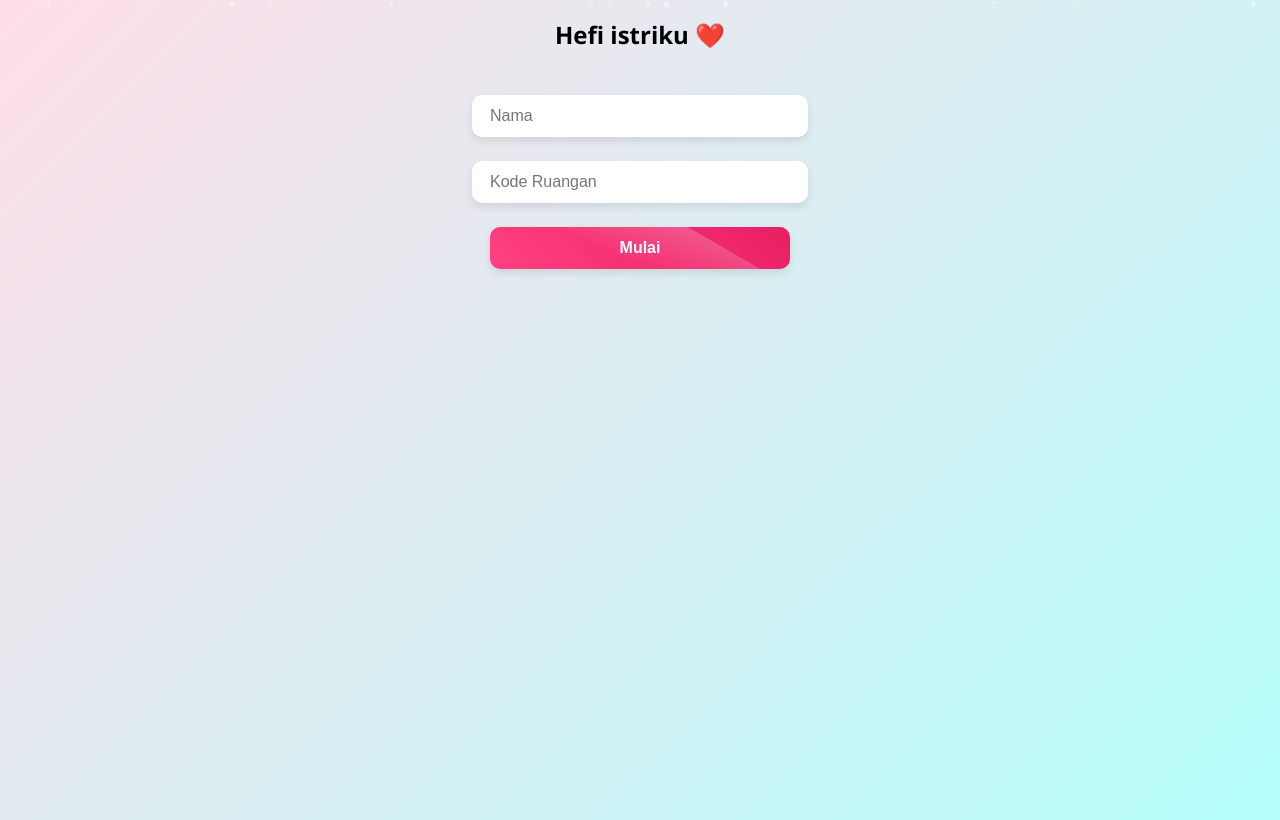
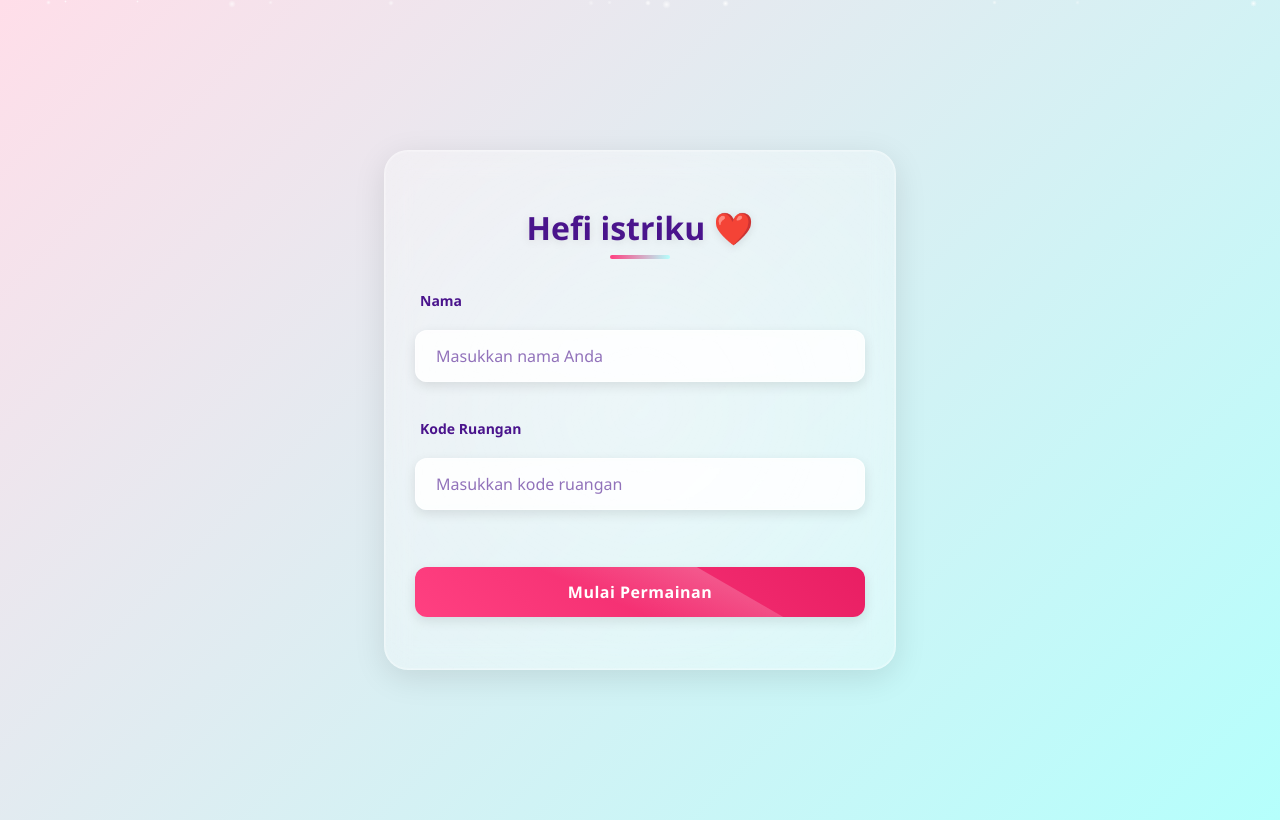
Before and after one commit to moeisa2/Patrick-, a plain HTML site: page index.html in a window 1280 px wide. Drawn offline with Linux system fonts and the light colour scheme.

Commit message:
Add files via upload

```diff
--- a/index.html
+++ b/index.html
@@ -15,6 +15,12 @@
       --shadow-color: rgba(0, 0, 0, 0.1);
       --winning-cell-glow: 0 0 15px 5px;
       --grid-size: 15;
+
+      /* New glassmorphism variables */
+      --glass-bg: rgba(255, 255, 255, 0.25);
+      --glass-border: rgba(255, 255, 255, 0.4);
+      --glass-shadow: 0 8px 32px rgba(0, 0, 0, 0.1);
+      --glass-blur: blur(12px);
     }
 
     body {
@@ -27,9 +33,95 @@
       perspective: 1000px;
       overflow-x: hidden;
       transition: background 1s ease;
+      display: flex;
+      align-items: center;
+      justify-content: center;
     }
 
-    .login, .game {
+    /* Enhanced login page with glassmorphism design */
+    .login {
+      background: var(--glass-bg);
+      backdrop-filter: var(--glass-blur);
+      -webkit-backdrop-filter: var(--glass-blur);
+      border-radius: 24px;
+      border: 1px solid var(--glass-border);
+      box-shadow: var(--glass-shadow),
+                  0 0 0 1px rgba(255, 255, 255, 0.2) inset;
+      padding: 40px 30px;
+      width: 90%;
+      max-width: 450px;
+      margin: 20px auto;
+      animation: fadeInScale 0.8s cubic-bezier(0.22, 1, 0.36, 1);
+      transform-style: preserve-3d;
+      position: relative;
+      overflow: hidden;
+    }
+
+    .login::before {
+      content: '';
+      position: absolute;
+      top: -50%;
+      left: -50%;
+      width: 200%;
+      height: 200%;
+      background: radial-gradient(circle, rgba(255, 255, 255, 0.3) 0%, rgba(255, 255, 255, 0) 70%);
+      z-index: -1;
+      animation: rotate 15s linear infinite;
+    }
+
+    @keyframes rotate {
+      0% { transform: rotate(0deg); }
+      100% { transform: rotate(360deg); }
+    }
+
+    @keyframes fadeInScale {
+      from {
+        opacity: 0;
+        transform: translateY(30px) scale(0.95) rotateX(10deg);
+      }
+      to {
+        opacity: 1;
+        transform: translateY(0) scale(1) rotateX(0);
+      }
+    }
+
+    .login h2 {
+      color: #4a148c;
+      margin-bottom: 30px;
+      font-size: 32px;
+      text-shadow: 0 2px 10px rgba(0, 0, 0, 0.1);
+      position: relative;
+      display: inline-block;
+    }
+
+    .login h2::after {
+      content: '';
+      position: absolute;
+      bottom: -10px;
+      left: 50%;
+      transform: translateX(-50%);
+      width: 60px;
+      height: 4px;
+      background: linear-gradient(90deg, var(--heart-color), var(--star-color));
+      border-radius: 2px;
+    }
+
+    .login-input-group {
+      margin-bottom: 25px;
+      position: relative;
+    }
+
+    .login-input-group label {
+      display: block;
+      text-align: left;
+      margin-bottom: 8px;
+      color: #4a148c;
+      font-weight: 600;
+      font-size: 14px;
+      padding-left: 5px;
+    }
+
+    .game {
       display: none;
       margin: 15px auto;
       max-width: 650px;
@@ -243,23 +335,39 @@
       100% { transform: scale(1.05); }
     }
 
+    /* Enhanced input and button styles for glassmorphism */
     input, button {
-      padding: 12px 18px;
-      margin: 12px;
+      padding: 14px 20px;
+      margin: 12px 0;
       font-size: 16px;
-      border-radius: 10px;
+      border-radius: 12px;
       border: none;
-      box-shadow: 0 4px 8px var(--shadow-color);
-      width: 80%;
-      max-width: 300px;
+      box-shadow: 0 4px 12px rgba(0, 0, 0, 0.1);
+      width: 100%;
+      max-width: 100%;
       transition: all 0.3s ease;
+      box-sizing: border-box;
+      font-family: 'Segoe UI', Tahoma, Geneva, Verdana, sans-serif;
+    }
+
+    input {
+      background: rgba(255, 255, 255, 0.8);
+      border: 1px solid rgba(255, 255, 255, 0.5);
+      backdrop-filter: blur(5px);
+      -webkit-backdrop-filter: blur(5px);
+      color: #4a148c;
+    }
+
+    input::placeholder {
+      color: rgba(74, 20, 140, 0.6);
     }
 
     input:focus {
       outline: none;
-      box-shadow: 0 0 0 3px var(--heart-color),
-                  0 4px 10px var(--shadow-color);
+      box-shadow: 0 0 0 3px rgba(255, 64, 129, 0.3),
+                  0 6px 16px rgba(0, 0, 0, 0.15);
       transform: translateY(-2px);
+      background: rgba(255, 255, 255, 0.95);
     }
 
     button {
@@ -270,6 +378,8 @@
       position: relative;
       overflow: hidden;
       font-weight: 600;
+      letter-spacing: 0.5px;
+      margin-top: 20px;
     }
 
     button::before {
@@ -290,7 +400,7 @@
 
     button:hover {
       transform: translateY(-4px) scale(1.03);
-      box-shadow: 0 8px 16px rgba(0,0,0,0.15);
+      box-shadow: 0 10px 20px rgba(0,0,0,0.2);
     }
 
     button:active {
@@ -843,15 +953,31 @@
         right: 5%;
         max-width: 300px;
       }
+
+      .login {
+        padding: 30px 20px;
+        margin: 15px;
+        width: calc(100% - 30px);
+      }
+
+      .login h2 {
+        font-size: 28px;
+      }
     }
   </style>
 </head>
 <body>
   <div class="login" id="login">
     <h2 style="animation: bounce 2s infinite;">Hefi istriku ❤️</h2>
-    <input type="text" id="nameInput" placeholder="Nama">
-    <input type="text" id="roomInput" placeholder="Kode Ruangan">
-    <button onclick="joinGame()">Mulai</button>
+    <div class="login-input-group">
+      <label for="nameInput">Nama</label>
+      <input type="text" id="nameInput" placeholder="Masukkan nama Anda">
+    </div>
+    <div class="login-input-group">
+      <label for="roomInput">Kode Ruangan</label>
+      <input type="text" id="roomInput" placeholder="Masukkan kode ruangan">
+    </div>
+    <button onclick="joinGame()">Mulai Permainan</button>
   </div>
 
   <div class="game" id="game">
```
